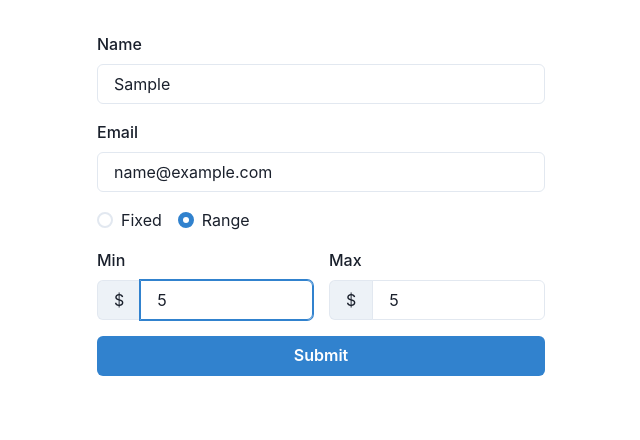
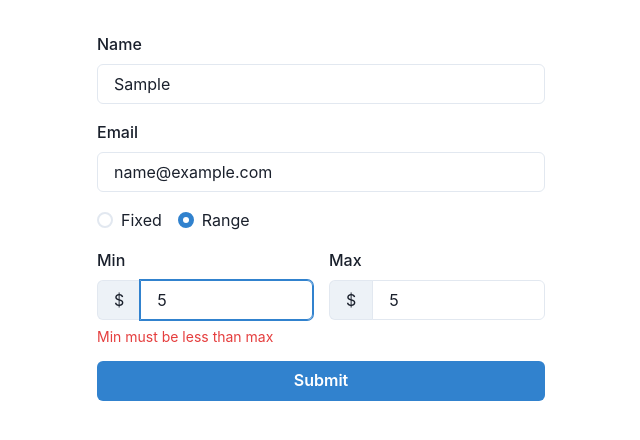
Before and after one commit to itsalysialynn/ignition-fe-test, a React (Vite) app: page /form in a window 1280 px wide. Both pictures are taken after typing "Sample", "name@example.com", "5", "5" into the empty fields and a click on the button "Submit". Shown: the top 440 px of the page, without its empty margins (319-959 px from the left). Built offline with nearby package versions, Linux system fonts and the light colour scheme.

Commit message:
Surface validation errors on the form

```diff
--- a/package.json
+++ b/package.json
@@ -17,6 +17,7 @@
     "@hookform/resolvers": "^3.1.0",
     "@testing-library/user-event": "^14.4.3",
     "framer-motion": "^10.12.10",
+    "lodash": "^4.17.21",
     "react": "^18.2.0",
     "react-dom": "^18.2.0",
     "react-hook-form": "^7.43.9",
--- a/src/Form.tsx
+++ b/src/Form.tsx
@@ -54,6 +54,7 @@ export const Form = () => {
                 name="price.amount"
                 type="number"
                 leftAddon="$"
+                registerOptions={{ valueAsNumber: true }}
               />
             )}
             {priceType === PriceType.Range && (
@@ -68,6 +69,7 @@ export const Form = () => {
                   name="price.amount.min"
                   type="number"
                   leftAddon="$"
+                  registerOptions={{ valueAsNumber: true }}
                 />
                 <FormInput
                   id="max-amount"
@@ -75,6 +77,7 @@ export const Form = () => {
                   name="price.amount.max"
                   type="number"
                   leftAddon="$"
+                  registerOptions={{ valueAsNumber: true }}
                 />
               </Stack>
             )}
--- a/src/ui/FormInput.tsx
+++ b/src/ui/FormInput.tsx
@@ -1,6 +1,7 @@
 import React from 'react'
 import {
   FormControl,
+  FormErrorMessage,
   FormLabel,
   Input,
   InputGroup,
@@ -8,6 +9,7 @@ import {
   InputProps as ChakraInputProps,
 } from '@chakra-ui/react'
 import { RegisterOptions, useFormContext } from 'react-hook-form'
+import { get } from 'lodash'
 
 interface FormInputProps extends ChakraInputProps {
   id: string
@@ -25,10 +27,19 @@ export const FormInput: React.FC<FormInputProps> = ({
   registerOptions,
   ...props
 }) => {
-  const { register } = useFormContext()
+  const {
+    register,
+    formState: { errors },
+  } = useFormContext()
+
+  const fieldError = get(errors, name)
+  const fieldErrorMessage =
+    fieldError && typeof fieldError.message === 'string'
+      ? fieldError.message
+      : undefined
 
   return (
-    <FormControl>
+    <FormControl isInvalid={!!fieldErrorMessage}>
       <FormLabel htmlFor={id}>{label}</FormLabel>
       <InputGroup>
         {leftAddon && (
@@ -41,6 +52,9 @@ export const FormInput: React.FC<FormInputProps> = ({
           {...props}
         />
       </InputGroup>
+      {fieldErrorMessage && (
+        <FormErrorMessage>{fieldErrorMessage}</FormErrorMessage>
+      )}
     </FormControl>
   )
 }
```
Also changed, not shown: 1 other file (tests, documents, lock files or other folders).
